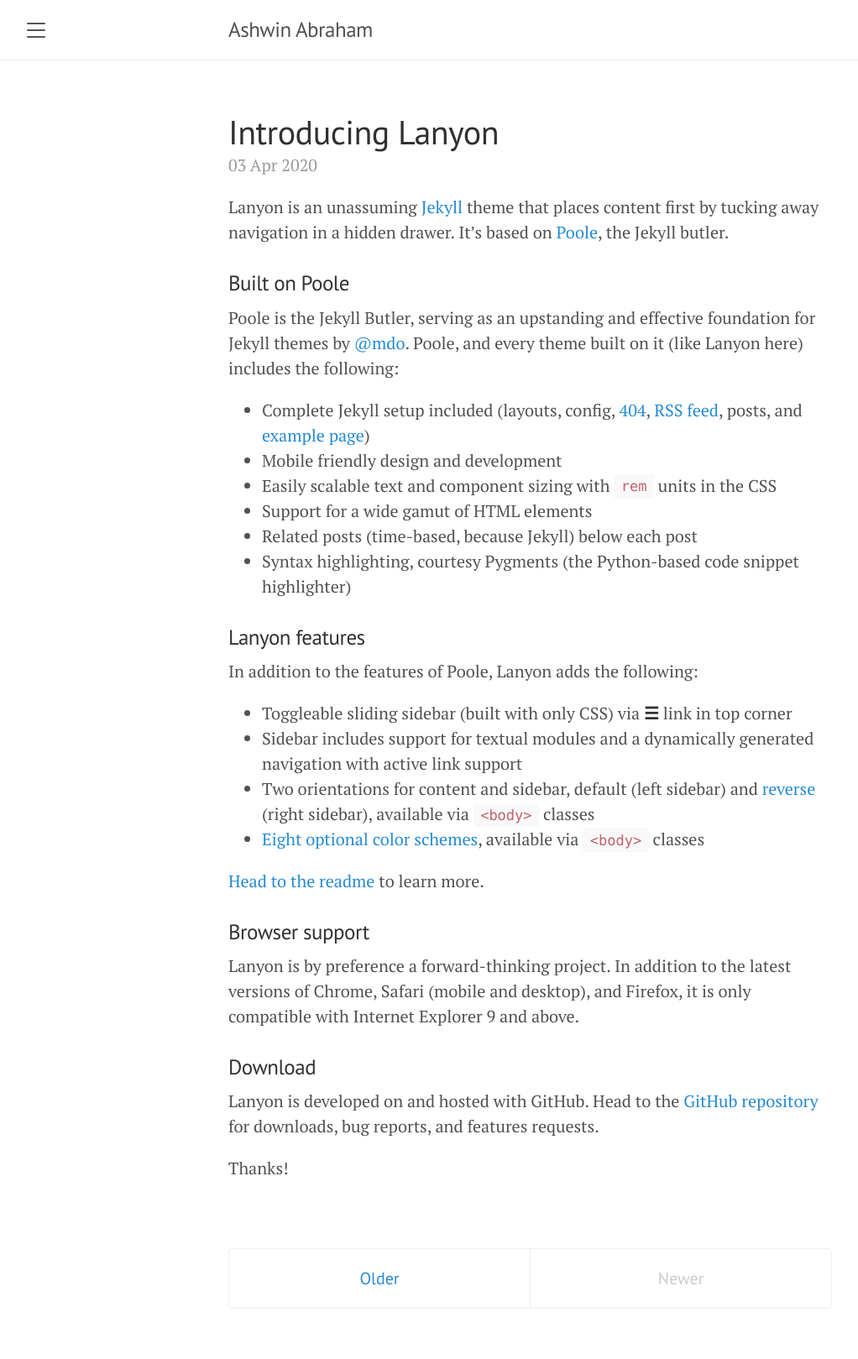
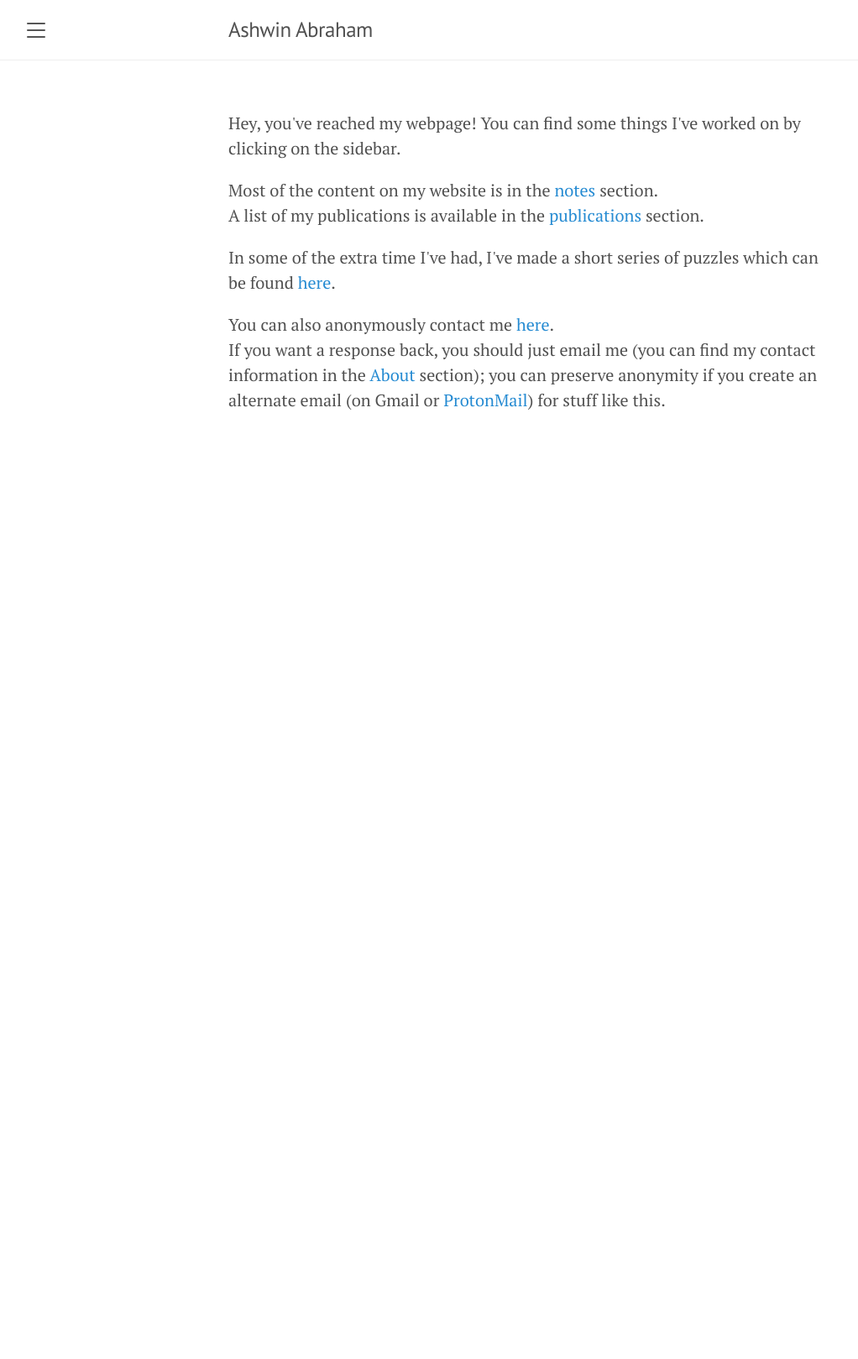
Before and after one commit to theashwinabraham/theashwinabraham.github.io, a Jekyll site: the page built from index.html, in a window 1280 px wide. Shown: the whole page at 84% size, without its empty margins (8-1030 px from the left). Built offline with Jekyll 4.4.1, drawn with Linux system fonts in a browser that asks for light colours; the list of posts is cut into pages by our own code; after the commit the page ends 900 px from its top, so only the background shows below that.

Commit message:
Another update

```diff
--- a/_config.yml
+++ b/_config.yml
@@ -33,13 +33,13 @@
 # If you want to add a new link that isn't here, you'll need to also edit the file _data/SocialNetworks.yml
 social-network-links:
   rss: true
-  email: "210050023@iitb.ac.in"
-  facebook: amit.rajaraman
-  github: amitrajaraman
+  email: "ashwinabraham@cse.iitb.ac.in"
+  # facebook: amit.rajaraman
+  github: theashwinabraham
 #  twitter: yourname
 #  reddit: yourname
 #  linkedin: yourname
-  stackexchange: "10918067/amit-rajaraman"
+  # stackexchange: "10918067/amit-rajaraman"
 #  spotify:
 #  telephone:
 #  steam:
--- a/index.html
+++ b/index.html
@@ -3,35 +3,17 @@
 title: Home
 ---
 
-<div class="posts">
-  {% for post in paginator.posts %}
-  <div class="post">
-    <h1 class="post-title">
-      <a href="{{ post.url | absolute_url }}">
-        {{ post.title }}
-      </a>
-    </h1>
-
-    <span class="post-date">{{ post.date | date_to_string }}</span>
-
-    {{ post.content }}
-  </div>
-  {% endfor %}
-</div>
-
-<div class="pagination">
-  {% if paginator.next_page %}
-    <a class="pagination-item older" href="{{ paginator.next_page_path | absolute_url }}">Older</a>
-  {% else %}
-    <span class="pagination-item older">Older</span>
-  {% endif %}
-  {% if paginator.previous_page %}
-    {% if paginator.page == 2 %}
-      <a class="pagination-item newer" href="{{ '/' | absolute_url }}">Newer</a>
-    {% else %}
-      <a class="pagination-item newer" href="{{ paginator.previous_page_path | absolute_url }}">Newer</a>
-    {% endif %}
-  {% else %}
-    <span class="pagination-item newer">Newer</span>
-  {% endif %}
-</div>
+<p>
+Hey, you've reached my webpage! You can find some things I've worked on by clicking on the sidebar.
+</p>
+<p>
+Most of the content on my website is in the <a href="notes">notes</a> section.<br>
+A list of my publications is available in the <a href="publications">publications</a> section.
+</p>
+<p>
+In some of the extra time I've had, I've made a short series of puzzles which can be found <a href="./secret">here</a>.
+</p>
+<p>
+You can also anonymously contact me <a href="https://forms.gle/FqPA4gfSRpakahbTA">here</a>.<br>
+If you want a response back, you should just email me (you can find my contact information in the <a href="./about">About</a> section); you can preserve anonymity if you create an alternate email (on Gmail or <a href="https://protonmail.com/">ProtonMail</a>) for stuff like this.
+</p>
```
